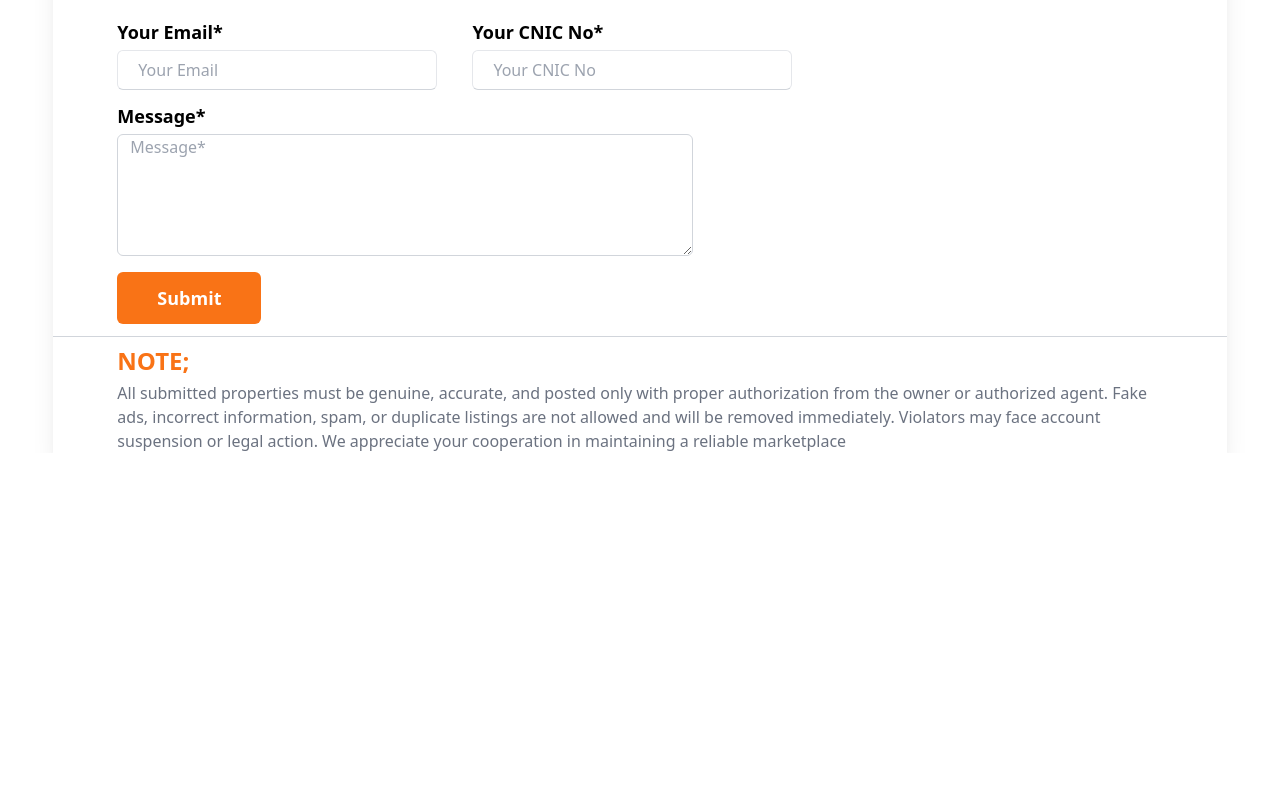
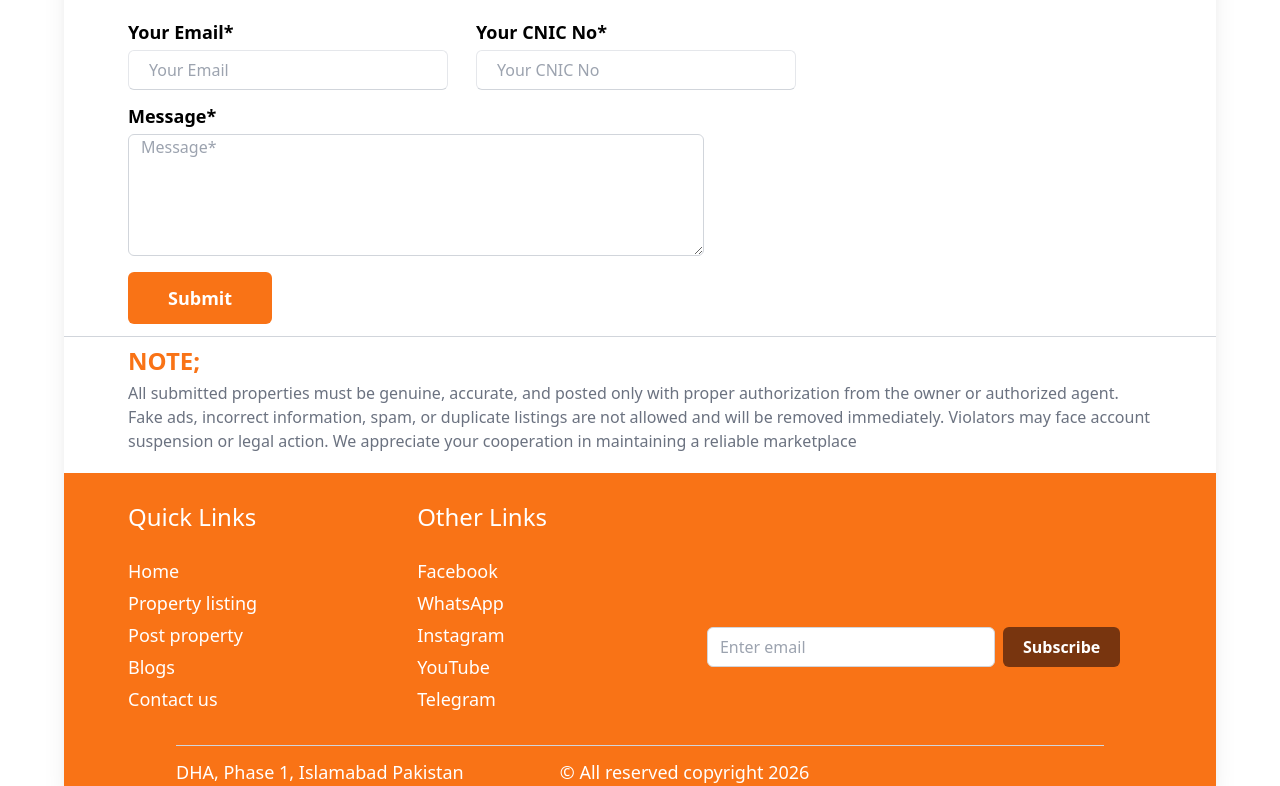
Before and after one commit to riyyan-optiverse/Landing-page-reactjs, a React (Vite) app: page / in a window 1280 px wide. Shown: the part 753-1539 px from the top of the page. Before the commit the page ends 1206 px from the top, so only its background shows below. Built offline with nearby package versions, Linux system fonts and the light colour scheme.

Commit message:
added the footer

```diff
--- a/src/components/card/index.jsx
+++ b/src/components/card/index.jsx
@@ -5,11 +5,12 @@ import CardContent from "./cardContent";
 import InputFields from "../input-fields/inputField";
 import FormButton from "../button/formButton";
 import ListingDisclaimer from "./postingDisclaimer";
+import Footer from "../footer/footerContent";
 
 class Card extends Component {
   render() {
     return (
-      <div className="bg-white w-11/12 h-auto max-w-7xl mx-auto  shadow-xl ">
+      <div className="bg-white w-11/12 h-auto max-w-6xl mx-auto  shadow-xl ">
         <Navbar />
         <CardContent />
         <hr className="border-t border-gray-300 mt-10 mb-6" />
@@ -28,6 +29,7 @@ class Card extends Component {
         <div className="px-16">
           <ListingDisclaimer />
         </div>
+        <Footer />
       </div>
     );
   }
--- /dev/null
+++ b/src/components/footer/footerContent.jsx
@@ -0,0 +1,54 @@
+import React, { Component } from "react";
+
+class Footer extends Component {
+  render() {
+    return (
+      <div className="w-full bg-orange-500 mt-5">
+        <div className="px-6 md:px-16 pt-7 flex flex-col md:flex-row gap-10 md:gap-40">
+          <div className="flex flex-col gap-6">
+            <p className="text-2xl font-medium text-white">Quick Links</p>
+            <div className="flex flex-col gap-1">
+              <p className="text-lg text-white">Home</p>
+              <p className="text-lg text-white">Property listing</p>
+              <p className="text-lg text-white">Post property</p>
+              <p className="text-lg text-white">Blogs</p>
+              <p className="text-lg text-white">Contact us</p>
+            </div>
+          </div>
+          <div className="flex flex-col gap-6">
+            <p className="text-2xl font-medium text-white">Other Links</p>
+            <div className="flex flex-col gap-1">
+              <p className="text-lg text-white">Facebook</p>
+              <p className="text-lg text-white">WhatsApp</p>
+              <p className="text-lg text-white">Instagram</p>
+              <p className="text-lg text-white">YouTube</p>
+              <p className="text-lg text-white">Telegram</p>
+            </div>
+          </div>
+          <div className="flex flex-col sm:flex-row items-start sm:items-center gap-2 md:mt-20">
+            <input
+              type="text"
+              placeholder="Enter email"
+              className="border px-3 border-gray-300 outline-none h-10 w-full sm:w-72 rounded-md"
+            />
+            <button className="h-10 px-5 bg-amber-900 rounded-md hover:bg-amber-950">
+              <span className="font-semibold text-white">Subscribe</span>
+            </button>
+          </div>
+        </div>
+        <div className="px-6 md:px-28">
+          <hr className="border-t border-gray-300 mt-8 mb-3" />
+          <div className="flex flex-col md:flex-row gap-3 md:gap-24 text-center md:text-left">
+            <p className="text-white font-medium text-lg">
+              DHA, Phase 1, Islamabad Pakistan
+            </p>
+            <p className="text-white font-medium text-lg">
+              © All reserved copyright 2026
+            </p>
+          </div>
+        </div>
+      </div>
+    );
+  }
+}
+export default Footer;
--- a/src/components/input-fields/inputField.jsx
+++ b/src/components/input-fields/inputField.jsx
@@ -17,8 +17,7 @@ class InputFields extends Component {
             </div>
           ))}
         </div>
-         <TextArea/>
-
+        <TextArea />
       </>
     );
   }
```
